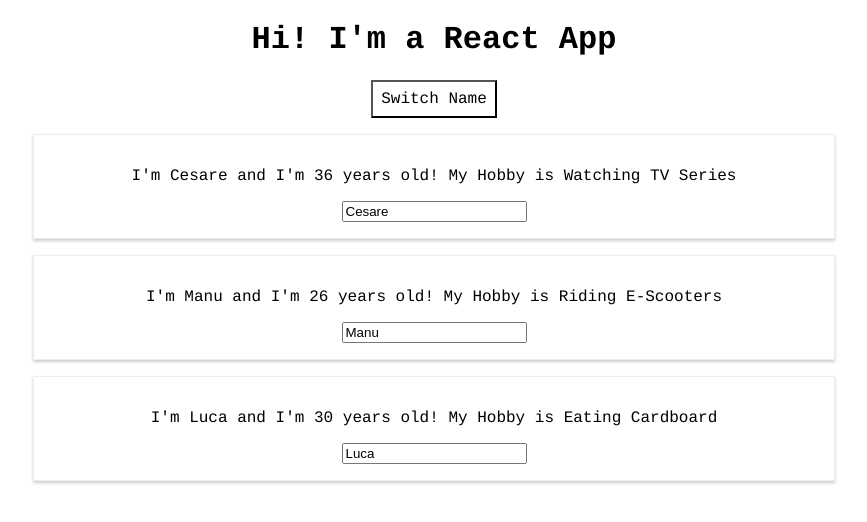
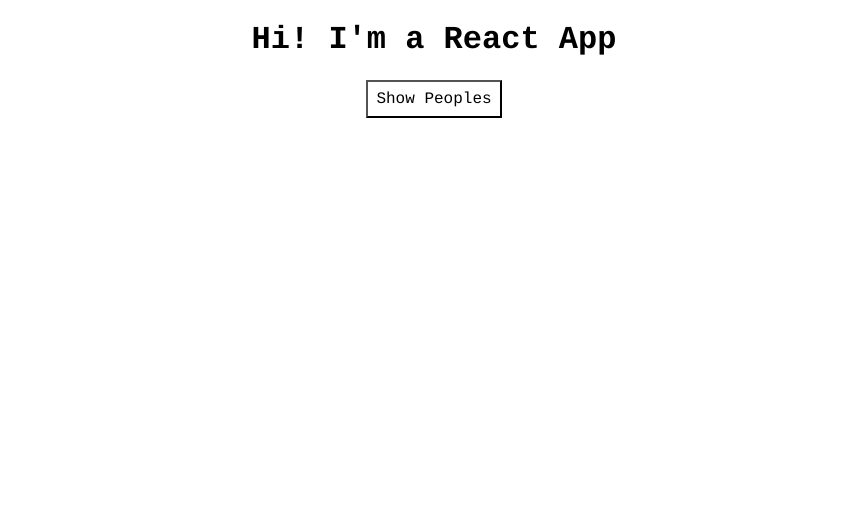
Before and after one commit to cesarecamurani/react-complete-guide, a React (Create React App) app: page / in a window 1280 px wide. Shown: the top 522 px of the page, without its empty margins (206-1073 px from the left). Built offline with nearby package versions, Linux system fonts and the light colour scheme.

Commit message:
togglePeopleHandler function created

```diff
--- a/src/App.js
+++ b/src/App.js
@@ -8,7 +8,8 @@ class App extends Component {
       { name: 'Cesare', age: '36'},
       { name: 'Manu', age: '26'},
       { name: 'Luca', age: '30'}
-    ]
+    ],
+    showPeople: false
   }
 
   switchNameHandler = (newName) => {
@@ -31,6 +32,11 @@ class App extends Component {
     )
   }
 
+  togglePeopleHandler = () => {
+    const showing = this.state.showPeople;
+    this.setState({ showPeople: !showing })
+  }
+
   render() {
 
     const style = {
@@ -41,12 +47,11 @@ class App extends Component {
       cursor: 'pointer'
     }
 
-    return (
-      <div className="App">
-        <h1>Hi! I'm a React App</h1>
-        <button
-          style={style}
-          onClick={() => this.switchNameHandler("Cesarone")}> Switch Name </button>
+    let people = null;
+
+    if ( this.state.showPeople ) {
+      people = (
+        <div>
           <Person
             name={this.state.people[0].name}
             age={this.state.people[0].age}> Watching TV Series </Person>
@@ -58,6 +63,17 @@ class App extends Component {
           <Person
             name={this.state.people[2].name}
             age={this.state.people[2].age}> Eating Cardboard </Person>
+        </div>
+      )
+    }
+
+    return (
+      <div className="App">
+        <h1>Hi! I'm a React App</h1>
+        <button
+          style={style}
+          onClick={ this.togglePeopleHandler }> Show Peoples </button>
+        { people }
       </div>
     );
   }
```
Lines whose indentation alone changed are shown as unchanged.
